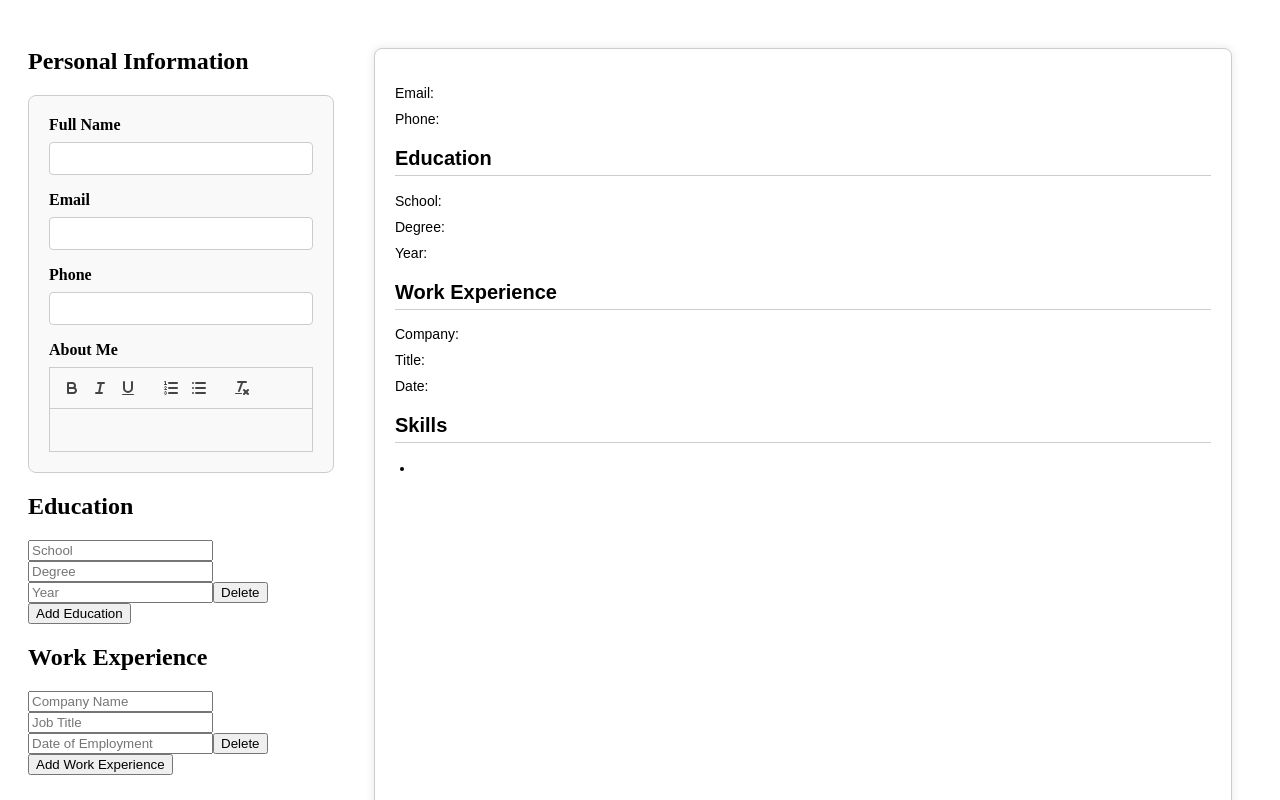
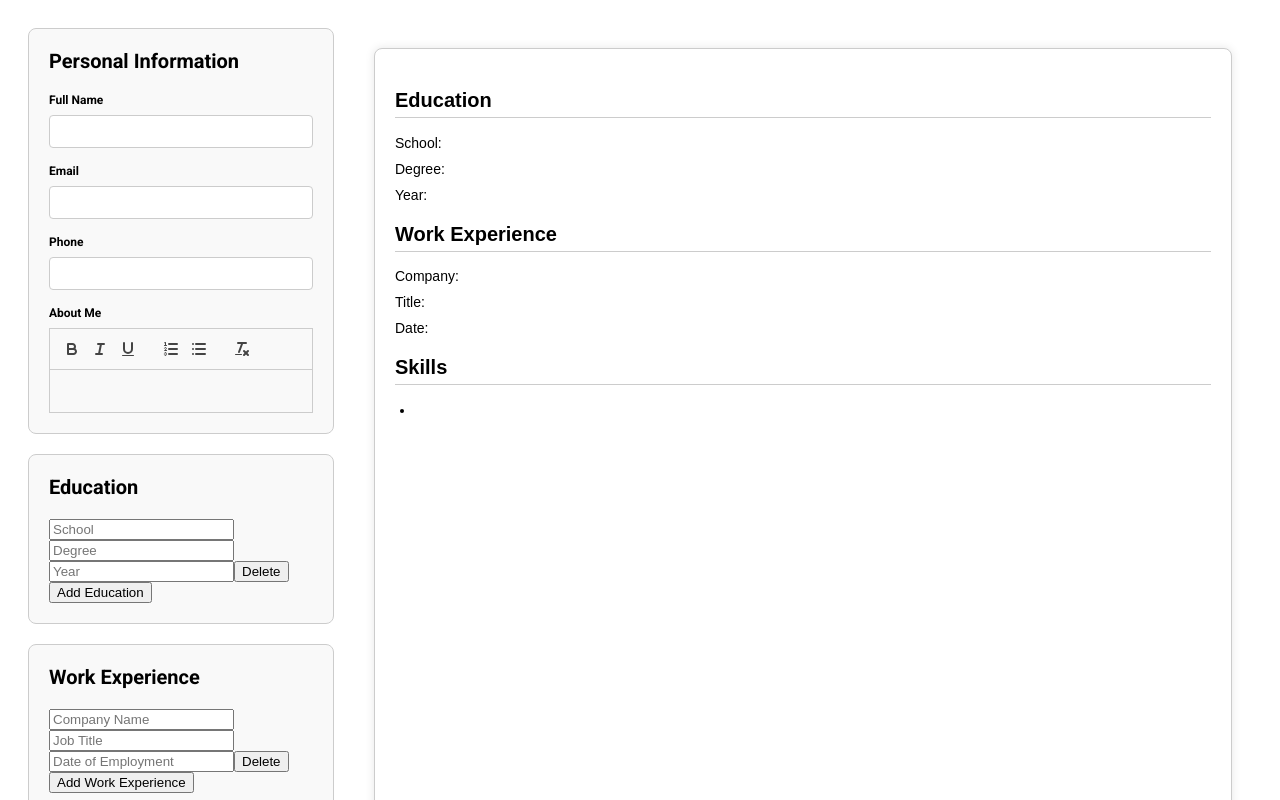
Before and after one commit to morrowdavidson/cv-creator, a React (Vite) app: page / in a window 1280 px wide. Shown: the top 800 px of the page. Built offline with nearby package versions, Linux system fonts and the light colour scheme.

Commit message:
Enhance CV form layout and styling; initialize 'aboutMe' field with default rich text format

```diff
--- a/src/App.jsx
+++ b/src/App.jsx
@@ -25,7 +25,14 @@ function App() {
   const [generalInfo, setGeneralInfo] = useState(() => {
     const saved = localStorage.getItem('generalInfo');
     const initialValue = JSON.parse(saved);
-    return initialValue || { fullName: '', email: '', phone: '', aboutMe: '' };
+    return (
+      initialValue || {
+        fullName: '',
+        email: '',
+        phone: '',
+        aboutMe: '<p><br></p>',
+      }
+    );
   });
 
   const [educationList, setEducationList] = useState(() => {
--- a/src/components/cv-form/CommonStyles.js
+++ b/src/components/cv-form/CommonStyles.js
@@ -2,22 +2,22 @@ import styled from 'styled-components';
 
 export const Form = styled.form`
   max-width: 400px;
-  padding: 20px;
-  border: 1px solid #ccc;
-  border-radius: 8px;
-  background-color: #f9f9f9;
+  font-family: 'Roboto', sans-serif;
 `;
 
 export const Fieldset = styled.fieldset`
   border: none;
   padding: 0;
   margin: 0;
+  font-family: 'Roboto', sans-serif;
 `;
 
 export const Label = styled.label`
   display: block;
   margin-bottom: 8px;
   font-weight: bold;
+  font-size: 0.75em;
+  font-family: 'Roboto', sans-serif;
 `;
 
 export const Input = styled.input`
@@ -27,6 +27,7 @@ export const Input = styled.input`
   border: 1px solid #ccc;
   border-radius: 4px;
   box-sizing: border-box;
+  font-family: 'Roboto', sans-serif;
 
   &:focus {
     border-color: #007bff;
@@ -41,6 +42,7 @@ export const Textarea = styled.textarea`
   border: 1px solid #ccc;
   border-radius: 4px;
   box-sizing: border-box;
+  font-family: 'Roboto', sans-serif;
 
   &:focus {
     border-color: #007bff;
@@ -48,18 +50,12 @@ export const Textarea = styled.textarea`
   }
 `;
 
-export const Button = styled.button`
-  display: block;
-  width: 100%;
-  padding: 10px;
-  background-color: #007bff;
-  color: white;
-  border: none;
-  border-radius: 4px;
-  cursor: pointer;
-  font-size: 16px;
-
-  &:hover {
-    background-color: #0056b3;
-  }
+export const SectionWrapper = styled.div`
+  max-width: 400px;
+  padding: 20px;
+  border: 1px solid #ccc;
+  border-radius: 8px;
+  background-color: #f9f9f9;
+  font-family: 'Roboto', sans-serif;
+  margin-bottom: 20px;
 `;
--- a/src/components/cv-form/cv-form.jsx
+++ b/src/components/cv-form/cv-form.jsx
@@ -1,8 +1,18 @@
+import PropTypes from 'prop-types';
+import styled from 'styled-components';
 import GeneralInfoForm from './general-info-form';
-import PropTypes from 'prop-types';
 import EducationForm from './education-form';
 import WorkForm from './work-form';
 import Skills from './skills-form';
+import { SectionWrapper } from './CommonStyles';
+
+const Header = styled.h2`
+  font-family: 'Roboto', sans-serif;
+  font-size: 1.25em;
+  padding: 0; /* Remove padding */
+  margin: 0; /* Remove margin */
+  margin-bottom: 1em;
+`;
 
 function CvForm({
   generalInfo,
@@ -16,20 +26,28 @@ function CvForm({
 }) {
   return (
     <>
-      <h2>Personal Information</h2>
+      <SectionWrapper>
+        <Header>Personal Information</Header>
         <GeneralInfoForm
           generalInfo={generalInfo}
           onGeneralInfoChange={onGeneralInfoChange}
         />
-      <h2>Education</h2>
+      </SectionWrapper>
+      <SectionWrapper>
+        <Header>Education</Header>
         <EducationForm
           educationList={educationList}
           setEducationList={setEducationList}
         />
-      <h2>Work Experience</h2>
+      </SectionWrapper>
+      <SectionWrapper>
+        <Header>Work Experience</Header>
         <WorkForm workList={workList} setWorkList={setWorkList} />
-      <h2>Skills</h2>
+      </SectionWrapper>
+      <SectionWrapper>
+        <Header>Skills</Header>
         <Skills skillList={skillList} setSkillList={setSkillList} />
+      </SectionWrapper>
     </>
   );
 }
--- a/src/components/cv-form/general-info-form.jsx
+++ b/src/components/cv-form/general-info-form.jsx
@@ -17,6 +17,8 @@ function GeneralInfoForm({ generalInfo, onGeneralInfoChange }) {
   };
 
   const handleAboutMeChange = (value) => {
+    console.log(generalInfo.aboutMe);
+
     onGeneralInfoChange('aboutMe', value);
   };
 
--- a/src/components/cv-print/cv-print.jsx
+++ b/src/components/cv-print/cv-print.jsx
@@ -54,11 +54,18 @@ function CvPrint({ generalInfo, educationList, workList, skillList }) {
         <Heading1>{generalInfo.fullName}</Heading1>
 
         <Section>
-          <Paragraph>Email: {generalInfo.email}</Paragraph>
-          <Paragraph>Phone: {generalInfo.phone}</Paragraph>
+          {(generalInfo.email !== '' || generalInfo.phone !== '') && (
+            <Heading2>Contact</Heading2>
+          )}
+          {generalInfo.email !== '' && (
+            <Paragraph>{generalInfo.email}</Paragraph>
+          )}
+          {generalInfo.phone !== '' && (
+            <Paragraph>{generalInfo.phone}</Paragraph>
+          )}
         </Section>
 
-        {generalInfo.aboutMe !== '' && (
+        {generalInfo.aboutMe !== '<p><br></p>' && (
           <Section>
             <Heading2>About Me</Heading2>
             <Paragraph
--- a/src/index.css
+++ b/src/index.css
@@ -0,0 +1 @@
+@import url('https://fonts.googleapis.com/css2?family=Roboto:wght@400;700&display=swap');
```
Lines whose indentation alone changed are shown as unchanged.
